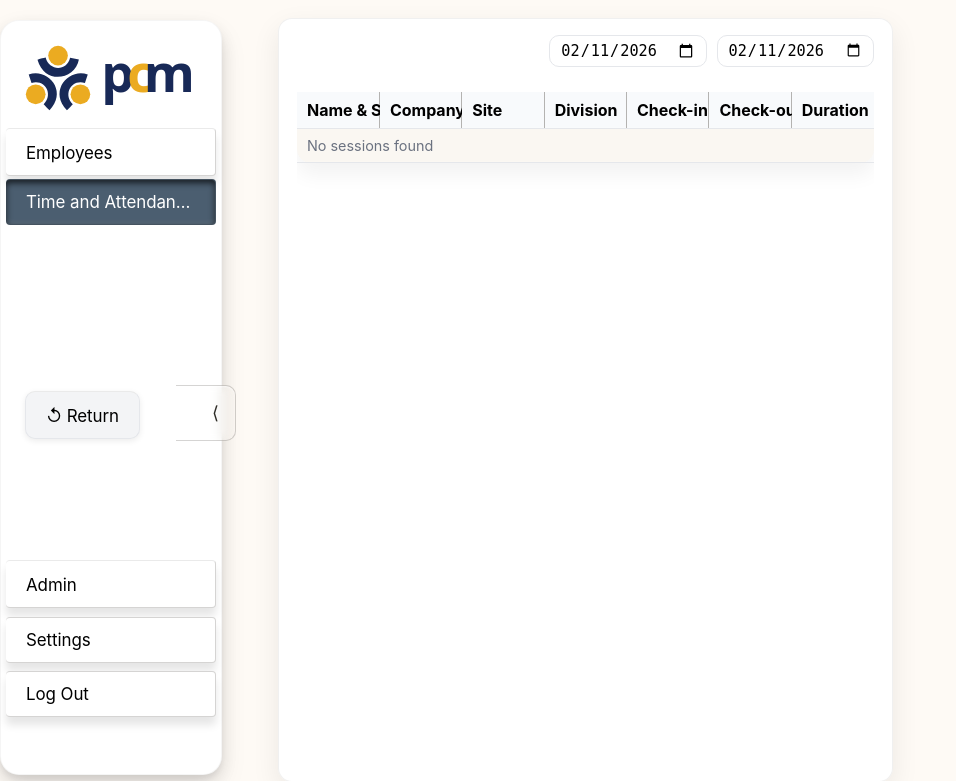
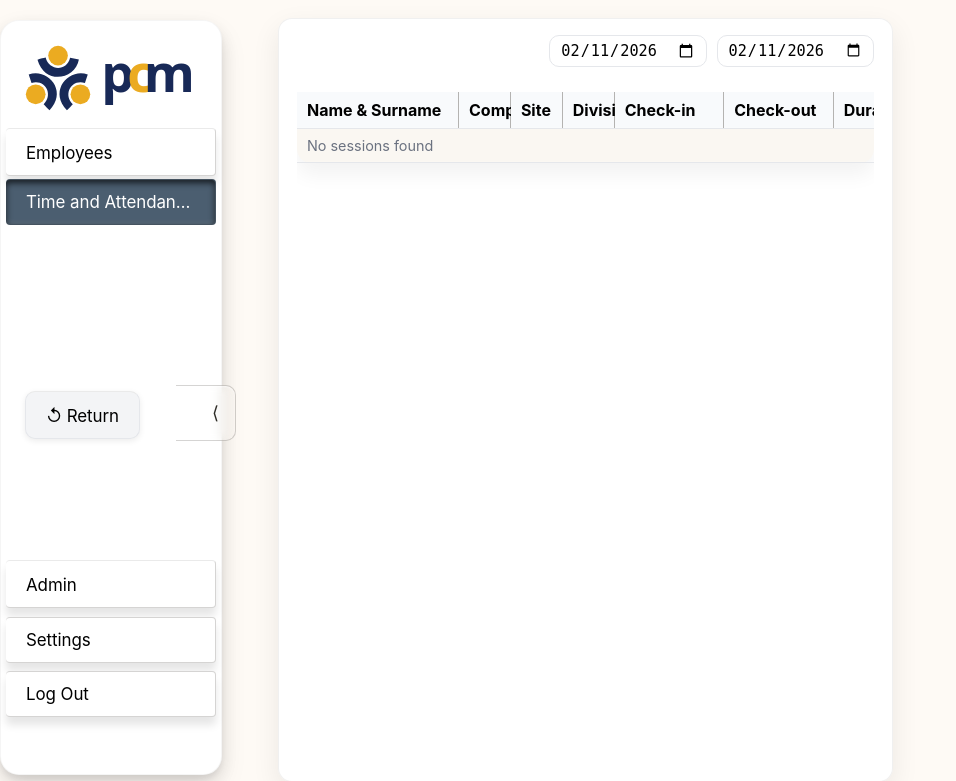
Before and after one commit to Henricus-dw/PCM_Assets, a FastAPI app: page /time-attendance-dashboard in a window 1280 px wide. Shown: the top 781 px of the page, without its empty margins (0-956 px from the left). Run offline with FastAPI, Linux system fonts and the light colour scheme; the visitor is signed in with stand-in values (Sample User, id 1); data that the repository does not hold is empty.

Commit message:
Time & att css 5

```diff
--- a/static/styles.css
+++ b/static/styles.css
@@ -1449,6 +1449,44 @@ table.sticky th {
 .home-dashboard .biometric-grid .sessions-card {
     grid-row: 1 / span 2;
     grid-column: 1;
+}
+
+/* Time and Attendance table column sizing */
+.home-dashboard .time-attendance-table {
+    table-layout: fixed;
+}
+
+.home-dashboard .time-attendance-table col.col-company,
+.home-dashboard .time-attendance-table col.col-site,
+.home-dashboard .time-attendance-table col.col-division {
+    width: 9%;
+}
+
+.home-dashboard .time-attendance-table col.col-duration {
+    width: 7%;
+}
+
+.home-dashboard .time-attendance-table col.col-name {
+    width: 28%;
+}
+
+.home-dashboard .time-attendance-table col.col-check-in,
+.home-dashboard .time-attendance-table col.col-check-out {
+    width: 19%;
+}
+
+.home-dashboard .time-attendance-table tbody td {
+    overflow: hidden;
+    text-overflow: ellipsis;
+    white-space: nowrap;
+}
+
+.home-dashboard .time-attendance-table tbody tr:hover td,
+.home-dashboard .time-attendance-table tbody tr.row-expanded td {
+    white-space: normal;
+    overflow: visible;
+    text-overflow: clip;
+    word-break: break-word;
 }
 
 .home-dashboard .dash-grid>.card:nth-child(4) .chart-wrap {
--- a/templates/time_attendance.html
+++ b/templates/time_attendance.html
@@ -105,7 +105,16 @@
                         </div>
                     </header>
                     <div class="table-wrap">
-                        <table class="small-table" id="sessionsTable">
+                        <table class="small-table time-attendance-table" id="sessionsTable">
+                            <colgroup>
+                                <col class="col-name" />
+                                <col class="col-company" />
+                                <col class="col-site" />
+                                <col class="col-division" />
+                                <col class="col-check-in" />
+                                <col class="col-check-out" />
+                                <col class="col-duration" />
+                            </colgroup>
                             <thead>
                                 <tr>
                                     <th>Name &amp; Surname</th>
@@ -190,12 +199,19 @@
             const today = new Date().toISOString().slice(0, 10);
             const startInput = document.getElementById('filterStartDate');
             const endInput = document.getElementById('filterEndDate');
+            const sessionsBody = document.getElementById('sessionsBody');
             startInput.value = today;
             endInput.value = today;
             startInput.addEventListener('change', refreshSessions);
             endInput.addEventListener('change', refreshSessions);
             refreshSessions();
             autoRefreshInterval = setInterval(() => { refreshSessions(); }, 5000);
+
+            sessionsBody?.addEventListener('click', (event) => {
+                const row = event.target.closest('tr');
+                if (!row) return;
+                row.classList.toggle('row-expanded');
+            });
 
             // Sidebar toggle
             const handle = document.getElementById("sidebarHandle");
```
